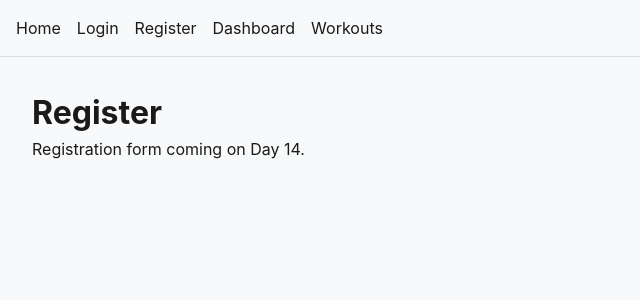
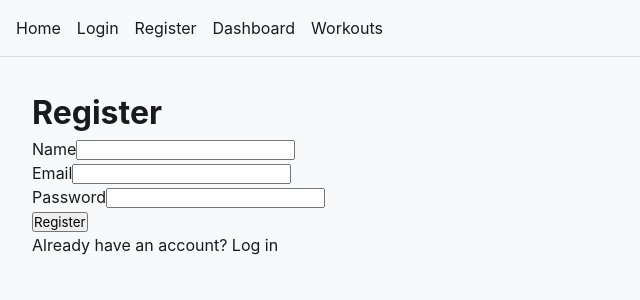
Before and after one commit to masone3/liftmetrics, a React (Vite) app in the folder client/: page /register in a window 1280 px wide. Shown: the top 300 px of the page, without its empty margins (0-640 px from the left). Built offline with nearby package versions, Linux system fonts and the light colour scheme.

Commit message:
Day 14: feat: added register and login pages with React Hook Forms

```diff
--- a/client/package.json
+++ b/client/package.json
@@ -12,6 +12,7 @@
   "dependencies": {
     "react": "^19.2.8",
     "react-dom": "^19.2.8",
+    "react-hook-form": "^7.87.0",
     "react-router-dom": "^7.18.3"
   },
   "devDependencies": {
--- a/client/src/pages/Login.jsx
+++ b/client/src/pages/Login.jsx
@@ -1,10 +1,77 @@
+import { useForm } from "react-hook-form";
+import { useState } from "react";
+import { useNavigate, Link } from "react-router-dom";
+
 function Login() {
-    return (
+  const {
+    register,
+    handleSubmit,
+    formState: { errors, isSubmitting },
+  } = useForm();
+  const [serverError, setServerError] = useState(null);
+  const navigate = useNavigate();
+
+  const onSubmit = async (data) => {
+    setServerError(null);
+    try {
+      const res = await fetch(`${import.meta.env.VITE_API_URL}/auth/login`, {
+        method: "POST",
+        headers: { "Content-Type": "application/json" },
+        body: JSON.stringify(data),
+      });
+
+      const body = await res.json();
+
+      if (!res.ok) {
+        setServerError(body.error || "Login failed");
+        return;
+      }
+
+      // Day 15 will replace this with proper auth context handling
+      localStorage.setItem("token", body.token);
+      navigate("/dashboard");
+    } catch (err) {
+      setServerError("Something went wrong. Please try again.");
+    }
+  };
+
+  return (
+    <div style={{ maxWidth: "400px" }}>
+      <h1>Log In</h1>
+
+      <form onSubmit={handleSubmit(onSubmit)}>
         <div>
-            <h1>Log In</h1>
-            <p>Login form coming on Day 14.</p>
+          <label htmlFor="email">Email</label>
+          <input
+            id="email"
+            type="email"
+            {...register("email", { required: "Email is required" })}
+          />
+          {errors.email && <p style={{ color: "red" }}>{errors.email.message}</p>}
         </div>
-    );
+
+        <div>
+          <label htmlFor="password">Password</label>
+          <input
+            id="password"
+            type="password"
+            {...register("password", { required: "Password is required" })}
+          />
+          {errors.password && <p style={{ color: "red" }}>{errors.password.message}</p>}
+        </div>
+
+        {serverError && <p style={{ color: "red" }}>{serverError}</p>}
+
+        <button type="submit" disabled={isSubmitting}>
+          {isSubmitting ? "Logging in..." : "Log In"}
+        </button>
+      </form>
+
+      <p>
+        Don't have an account? <Link to="/register">Register</Link>
+      </p>
+    </div>
+  );
 }
 
 export default Login;
--- a/client/src/pages/Register.jsx
+++ b/client/src/pages/Register.jsx
@@ -1,10 +1,87 @@
+import { useForm } from "react-hook-form";
+import { useState } from "react";
+import { useNavigate, Link } from "react-router-dom";
+
 function Register() {
-    return (
+  const {
+    register,
+    handleSubmit,
+    formState: { errors, isSubmitting },
+  } = useForm();
+  const [serverError, setServerError] = useState(null);
+  const navigate = useNavigate();
+
+  const onSubmit = async (data) => {
+    setServerError(null);
+    try {
+      const res = await fetch(`${import.meta.env.VITE_API_URL}/auth/register`, {
+        method: "POST",
+        headers: { "Content-Type": "application/json" },
+        body: JSON.stringify(data),
+      });
+
+      const body = await res.json();
+
+      if (!res.ok) {
+        setServerError(body.error?.[0]?.message || body.error || "Registration failed");
+        return;
+      }
+
+      navigate("/login");
+    } catch (err) {
+      setServerError("Something went wrong. Please try again.");
+    }
+  };
+
+  return (
+    <div style={{ maxWidth: "400px" }}>
+      <h1>Register</h1>
+
+      <form onSubmit={handleSubmit(onSubmit)}>
         <div>
-            <h1>Register</h1>
-            <p>Registration form coming on Day 14.</p>
+          <label htmlFor="name">Name</label>
+          <input
+            id="name"
+            {...register("name", { required: "Name is required" })}
+          />
+          {errors.name && <p style={{ color: "red" }}>{errors.name.message}</p>}
         </div>
-    );
+
+        <div>
+          <label htmlFor="email">Email</label>
+          <input
+            id="email"
+            type="email"
+            {...register("email", { required: "Email is required" })}
+          />
+          {errors.email && <p style={{ color: "red" }}>{errors.email.message}</p>}
+        </div>
+
+        <div>
+          <label htmlFor="password">Password</label>
+          <input
+            id="password"
+            type="password"
+            {...register("password", {
+              required: "Password is required",
+              minLength: { value: 8, message: "Password must be at least 8 characters" },
+            })}
+          />
+          {errors.password && <p style={{ color: "red" }}>{errors.password.message}</p>}
+        </div>
+
+        {serverError && <p style={{ color: "red" }}>{serverError}</p>}
+
+        <button type="submit" disabled={isSubmitting}>
+          {isSubmitting ? "Creating account..." : "Register"}
+        </button>
+      </form>
+
+      <p>
+        Already have an account? <Link to="/login">Log in</Link>
+      </p>
+    </div>
+  );
 }
 
 export default Register;
```
Also changed, not shown: 1 other file (tests, documents, lock files or other folders).
